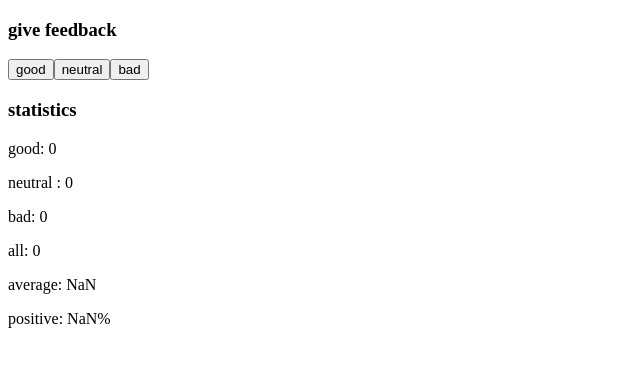
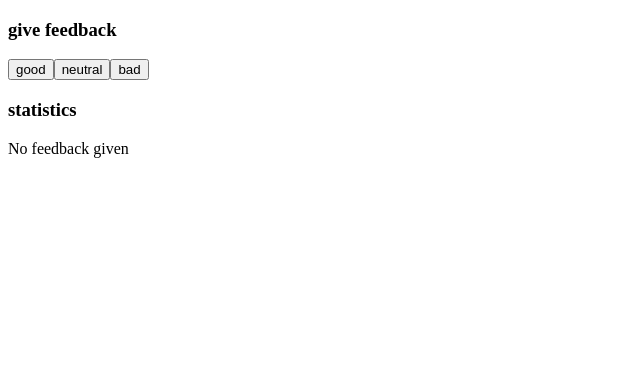
Before and after one commit to deekshithhh/fullstack-open, a React (Vite) app in the folder part1/unicafe/: page / in a window 1280 px wide. Shown: the top 366 px of the page, without its empty margins (0-640 px from the left). Built offline with nearby package versions, Linux system fonts and the light colour scheme.

Commit message:
excercise 1.9

```diff
--- a/part1/unicafe/src/Statistics.jsx
+++ b/part1/unicafe/src/Statistics.jsx
@@ -5,12 +5,14 @@ function Statistics(props) {
     <div>
       <h3>statistics</h3>
       <div>
-        <p>good: {props.good}</p>
+      {
+        (props.good + props.bad +props.neutral)>0 ?  <> <p>good: {props.good}</p>
         <p>neutral : {props.neutral}</p>
         <p>bad: {props.bad}</p>
         <p>all: {props.total}</p>
         <p>average: {(props.good - props.bad) / (props.total)}</p>
-        <p>positive: {(props.good / props.total) * 100}%</p>
+        <p>positive: {(props.good / props.total) * 100}%</p></>: <p>No feedback given</p>
+      }
       </div>
     </div>
   )
```
